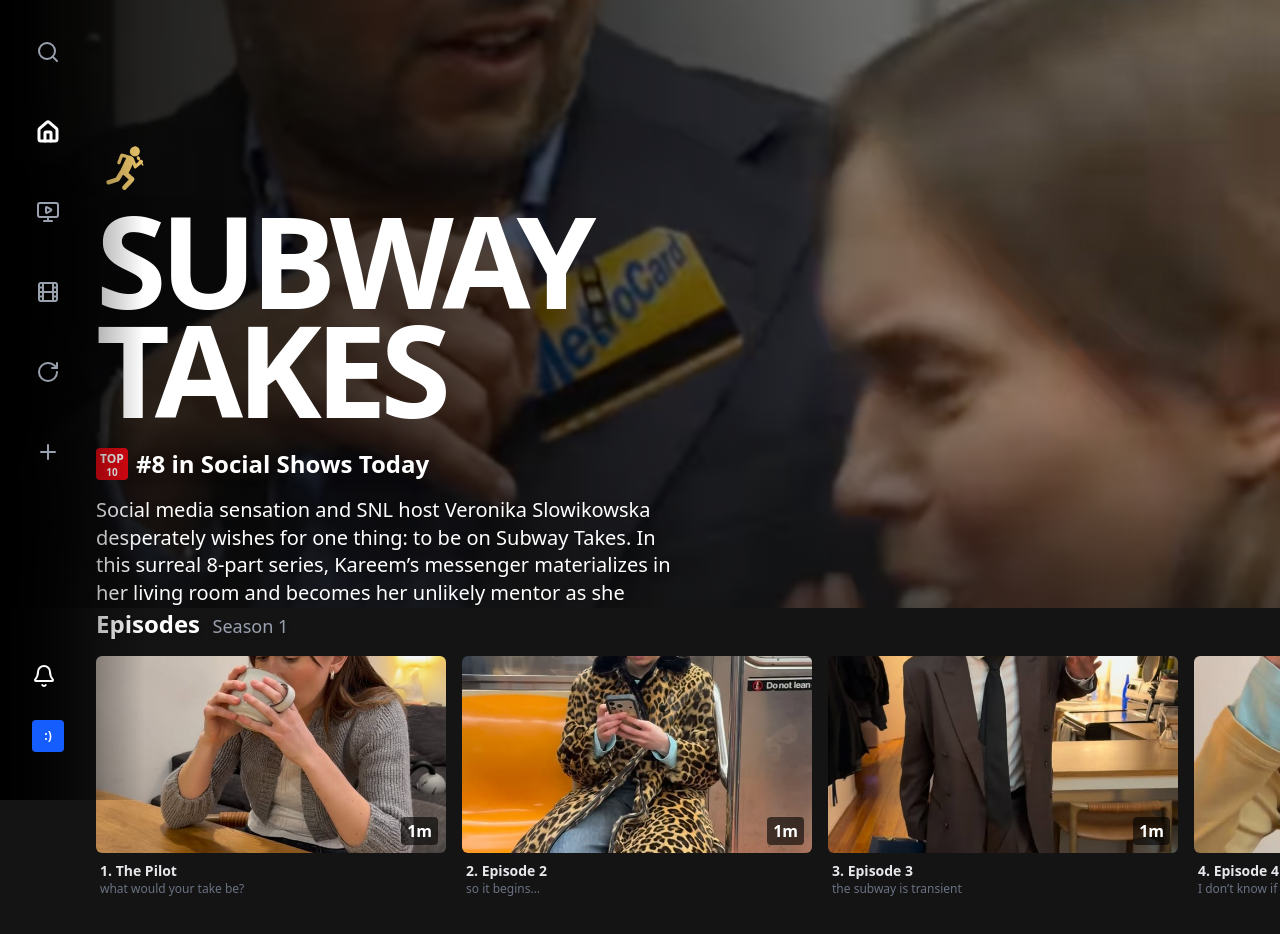
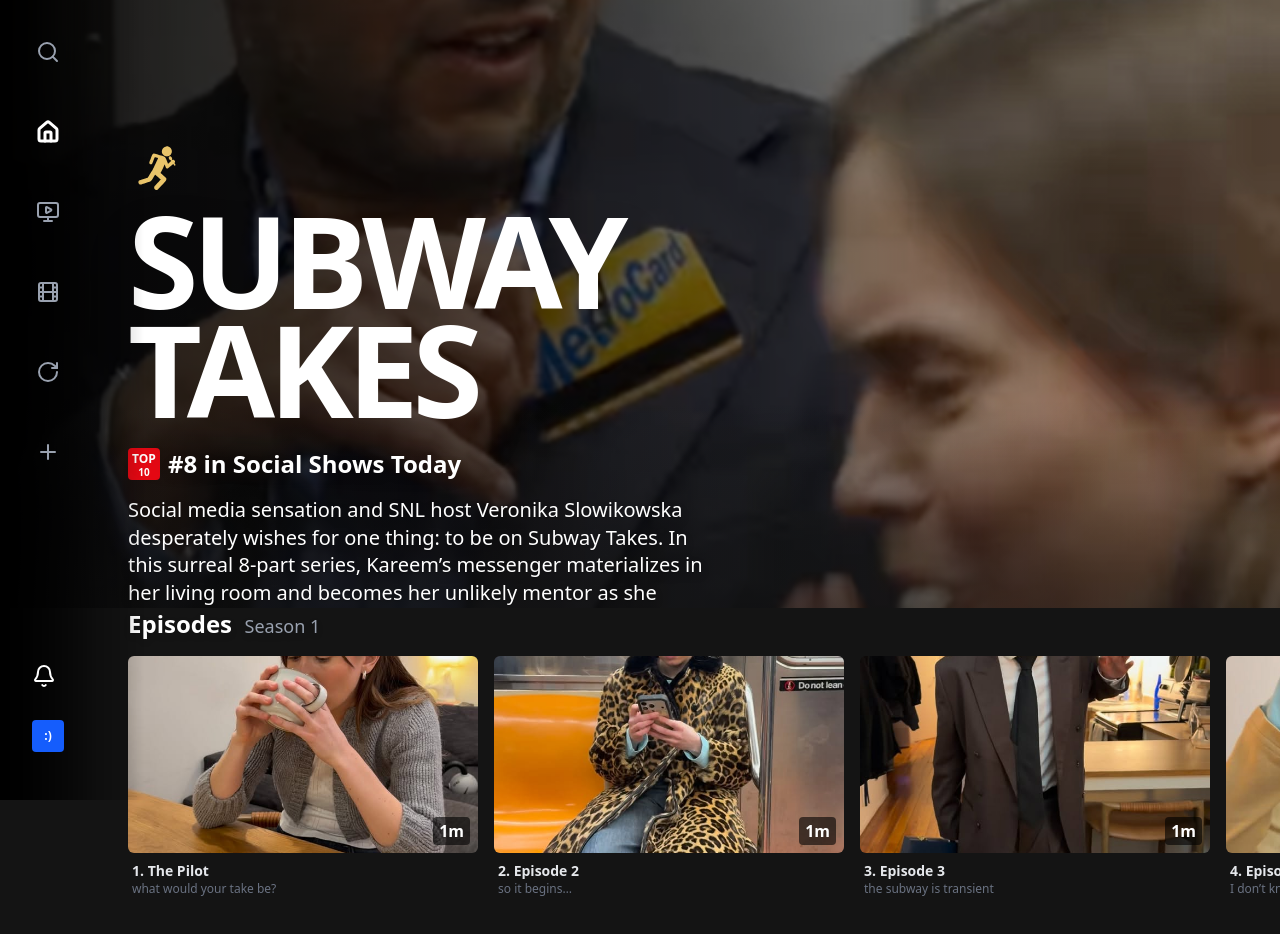
Before and after one commit to rommelnunez/subway-takes, a Next.js app: page / in a window 1280 px wide. Shown: the top 934 px of the page. Built offline with nearby package versions, Linux system fonts and the light colour scheme.

Commit message:
Fix: Adjust left padding to prevent sidebar overlap

```diff
--- a/src/components/EpisodeList.tsx
+++ b/src/components/EpisodeList.tsx
@@ -7,7 +7,7 @@
 
 export default function EpisodeList({ onPlay }: EpisodeListProps) {
     return (
-        <div className="relative z-20 -mt-24 md:-mt-48 pl-16 md:pl-24 overflow-visible pb-20">
+        <div className="relative z-20 -mt-24 md:-mt-48 pl-20 md:pl-32 overflow-visible pb-20">
 
             {/* Selection Header - "Trending Now" style but using Season info */}
             <h2 className="text-xl md:text-2xl font-bold text-white mb-4 drop-shadow-md">
--- a/src/components/Hero.tsx
+++ b/src/components/Hero.tsx
@@ -22,7 +22,7 @@
                 </div>
             </div>
 
-            <div className="relative z-10 w-full h-full flex flex-col justify-center px-8 md:px-24">
+            <div className="relative z-10 w-full h-full flex flex-col justify-center pl-20 pr-8 md:pl-32 md:pr-12">
                 <div className="max-w-2xl space-y-4 md:space-y-6 mt-16">
 
                     {/* Custom SVG Logo */}
```
Also changed, not shown: 1 other file (tests, documents, lock files or other folders).
